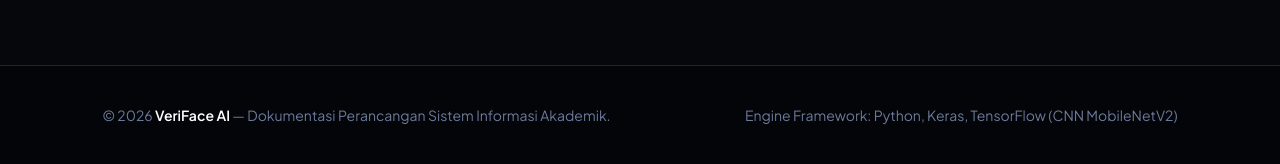
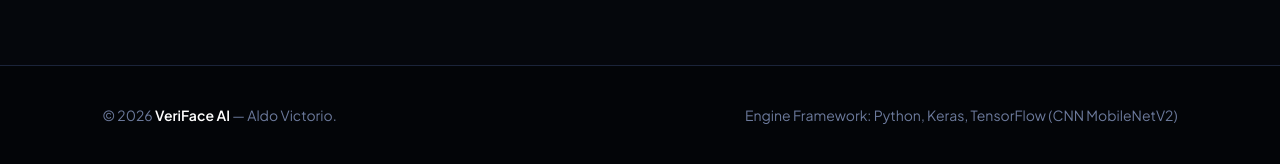
Before and after one commit to aldovictorio/VeriFace-AI, a Flask app: page / in a window 1280 px wide; the page is wider, and only the part inside the window is pictured. Shown: the part 4072-4236 px from the top of that part. Run offline with Flask 3, Linux system fonts and the light colour scheme.

Commit message:
Update footer

```diff
--- a/templates/index.html
+++ b/templates/index.html
@@ -361,7 +361,7 @@
     </section>
 
     <footer>
-        <div>&copy; 2026 <span>VeriFace AI</span> — Dokumentasi Perancangan Sistem Informasi Akademik.</div>
+        <div>&copy; 2026 <span>VeriFace AI</span> — Aldo Victorio.</div>
         <div>Engine Framework: Python, Keras, TensorFlow (CNN MobileNetV2)</div>
     </footer>
 
```
